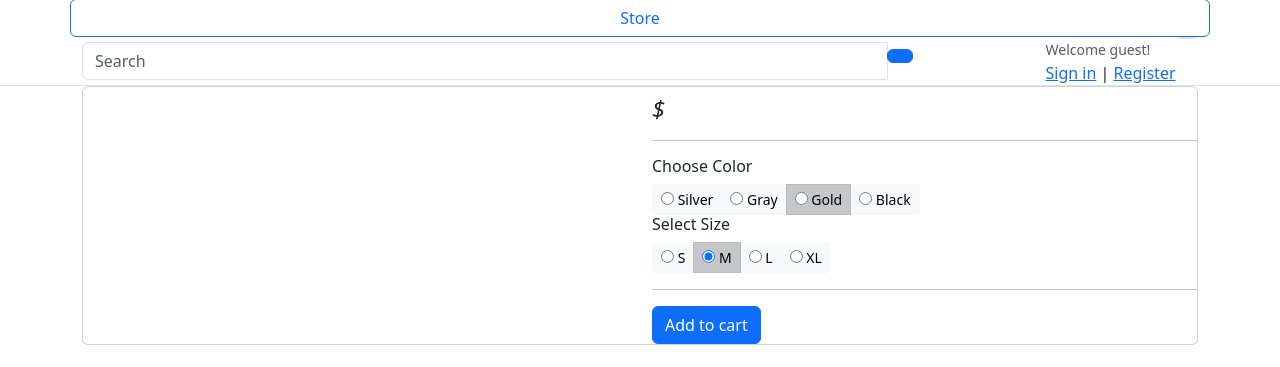
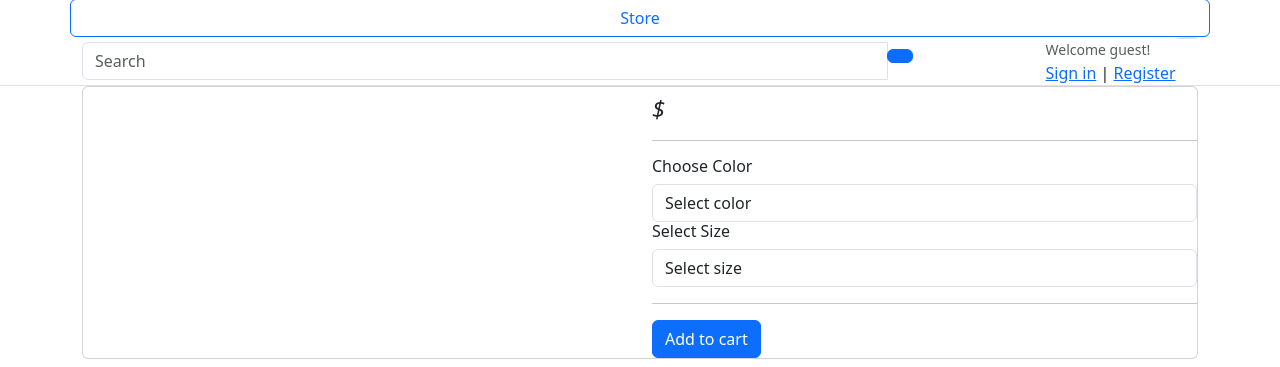
Before and after one commit to ProgramerSalar/greatkart, a Django app: template templates/store/product_detail.html in a window 1280 px wide. Shown: the part 342-709 px from the top of the page. Run offline with Django 4.2, Linux system fonts and the light colour scheme; the template is opened without the code that fills it, so the values that code supplies are empty; some libraries are stand-ins or nearby versions.

Commit message:
product variations

```diff
--- a/cart/views.py
+++ b/cart/views.py
@@ -1,12 +1,13 @@
 from django.shortcuts import render
-
+from store.models import Variation
 # Create your views here.
 from django.core.exceptions import ObjectDoesNotExist
 from django.shortcuts import render , redirect , get_object_or_404
 from store.models import Product
 from cart.models import Cart, CartItem
 from django.http import HttpResponse
-
+from .models import CartItem
+from store.models import Variation
 # Create your views here.
 
 def _cart_id(request):
@@ -17,7 +18,28 @@ def _cart_id(request):
 
 
 def add_cart(request, product_id):
+    product_variation = []
     product = Product.objects.get(id=product_id)
+
+    if request.method == 'POST':
+        # color = request.POST['color']
+        # size = request.POST['size']
+        # print(color , size)
+        for item in request.POST:
+            key = item
+            value = request.POST[key]
+            # print(key , value)
+
+            try:
+                variation = Variation.objects.get(product = product , variation_category__iexact=key, variation_value__iexact = value)
+                print(variation)
+                product_variation.append(variation)
+            except:
+                pass
+
+
+
+
     try:
         cart = Cart.objects.get(cart_id =_cart_id(request))  # get the cart using the cart_id present in the session
     except Cart.DoesNotExist:
@@ -26,9 +48,15 @@ def add_cart(request, product_id):
         )
     cart.save()
 
+
+
     try:
-        cart_item = CartItem.objects.get(product=product , cart=cart)
-        cart_item.quantity += 1  # cart_item.quantity = cart_item.quantity + 1
+        cart_item = CartItem.objects.create(product=product , quantity = 1, cart=cart)
+        if len(product_variation) > 0:
+            cart_item.variations.clear()
+            for item in product_variation:
+                cart_item.variations.add(item)
+        # cart_item.quantity += 1  # cart_item.quantity = cart_item.quantity + 1
         cart_item.save()
 
     except CartItem.DoesNotExist:
@@ -37,6 +65,10 @@ def add_cart(request, product_id):
             quantity = 1,
             cart = cart,
         )
+        if len(product_variation) > 0:
+            cart_item.variations.clear()
+            for item in product_variation:
+                cart_item.variations.add(item)
         cart_item.save()
     # return HttpResponse(cart_item.quantity)
     # exit()
--- a/templates/includes/navbar.html
+++ b/templates/includes/navbar.html
@@ -47,7 +47,7 @@
         </div> <!-- col.// -->
         <a href="{% url 'store' %}" class="btn btn-outline-primary">Store</a>
         <div class="col-lg  col-md-6 col-sm-12 col">
-            <form action="{% url 'search' %}" class="search">
+            <form action="{% url 'search' %}" class="search" method="GET">
                 <div class="input-group w-100">
                     <input type="text" class="form-control" style="width:60%;" placeholder="Search" name="keyword">
 
--- a/templates/store/product_detail.html
+++ b/templates/store/product_detail.html
@@ -17,12 +17,16 @@
     </article> <!-- gallery-wrap .end// -->
             </aside>
             <main class="col-md-6 border-left">
+
+              <form  action="{% url 'add_cart' single_product.id %}" method = 'POST'>
+                {% csrf_token %}
               <article class="content-body">
 
               <h2 class="title">{{ single_product.product_name }}</h2>
+              {% comment %} <h2 class="title">hello worlds</h2> {% endcomment %}
 
               <div class="mb-3">
-        <var class="price h4">${{single_product.price}}</var>
+                  <var class="price h4">$ {{single_product.price}}</var>
               </div>
 
               <p>{{ single_product.description }}</p>
@@ -32,56 +36,41 @@
                   <div class="row">
                       <div class="item-option-select">
                           <h6>Choose Color</h6>
-                <div class="btn-group btn-group-sm btn-group-toggle" data-toggle="buttons">
-                  <label class="btn btn-light">
-                    <input type="radio" name="radio_color"> Silver
-                  </label>
-                  <label class="btn btn-light">
-                    <input type="radio" name="radio_color" > Gray
-                  </label>
-                  <label class="btn btn-light active">
-                    <input type="radio" name="radio_color checked"> Gold
-                  </label>
-                  <label class="btn btn-light">
-                    <input type="radio" name="radio_color"> Black
-                  </label>
-                </div>
+                           <select name = 'color' class = 'form-control'>
+                            <option value = "" disabled selected >Select color</option>
+                            {% for i in single_product.variation_set.colors %}
+                            <option value='{{ i.variation_value | lower }}'>{{ i.variation_value | capfirst }}</option>
+                            {% endfor %}
+                           </select>
                       </div>
                   </div> <!-- row.// -->
                   <div class="row">
                       <div class="item-option-select">
                           <h6>Select Size</h6>
-                <div class="btn-group btn-group-sm btn-group-toggle" data-toggle="buttons">
-                  <label class="btn btn-light">
-                    <input type="radio" name="radio_color"> S
-                  </label>
-                  <label class="btn btn-light active">
-                    <input type="radio" name="radio_color" checked> M
-                  </label>
-                  <label class="btn btn-light">
-                    <input type="radio" name="radio_color"> L
-                  </label>
-                  <label class="btn btn-light">
-                    <input type="radio" name="radio_color"> XL
-                  </label>
-                </div>
+                          <select name = 'size' class = 'form-control'>
+                          <option value = "" disabled selected >Select size</option>
+                            {% for i in single_product.variation_set.sizes %}
+                            <option value='{{ i.variation_value | lower }}'>{{ i.variation_value | capfirst }}</option>
+                            {% endfor %}
+
+
+                           </select>
+
                       </div>
                   </div> <!-- row.// -->
                   <hr>
                 {% if single_product.stock <= 0 %}
                   <h5 class = 'text-danger'>Out of stock</h5>
                 {% else %}
-        {% if in_cart %}
 
-        <a  class="btn  btn-success"> <span class="text">Add to cart</span> <i class="fas fa-check"></i>  </a>
-        <a href="{% url 'cart' %}" class="btn  btn-outline-primary"> <span class="text">View cart</span> <i class="fas fa-eye"></i>  </a>
+                  <button type="submit"  class="btn  btn-primary"> <span class="text">Add to cart</span> <i class="fas fa-shopping-cart"></i>  </button>
 
-        {% else %}
-        <a href="{% url 'add_cart' single_product.id %}" class="btn  btn-primary"> <span class="text">Add to cart</span> <i class="fas fa-shopping-cart"></i>  </a>
-        {% endif %}
                 {% endif %}
               </article> <!-- product-info-aside .// -->
+            </form>
             </main> <!-- col.// -->
+
+
         </div> <!-- row.// -->
     </div> <!-- card.// -->
     <!-- ============================ COMPONENT 1 END .// ================================= -->
```
Also changed, not shown: cart/admin.py (+8 -3 lines), cart/models.py (+7 -3 lines), store/admin.py (+10 -0 lines), store/models.py (+27 -0 lines), templates/store/cart.html (+7 -1 lines), cart/migrations/0002_cartitem_variations.py (added), store/migrations/0002_variation.py (added). Lines whose indentation alone changed are shown as unchanged.
